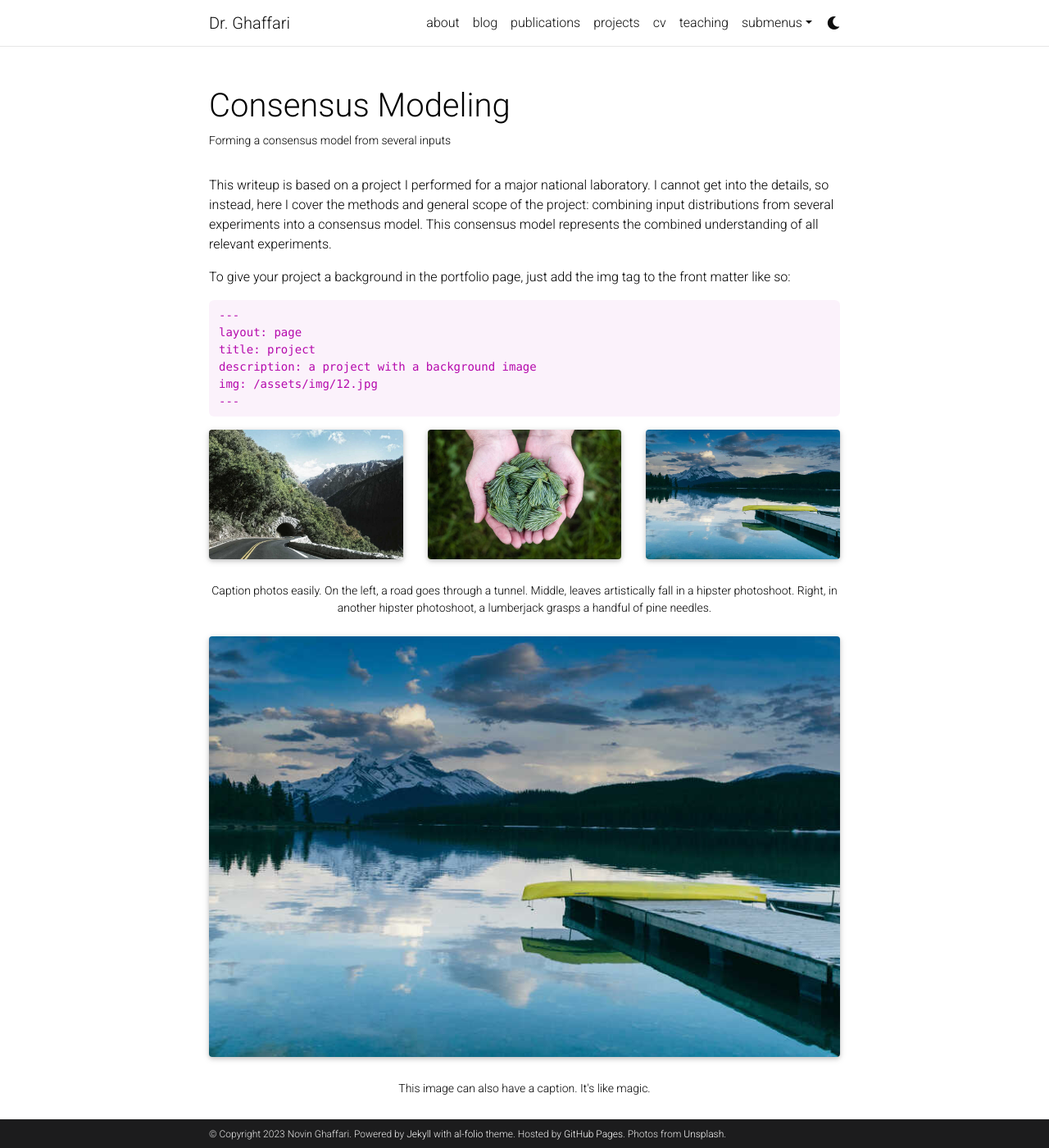
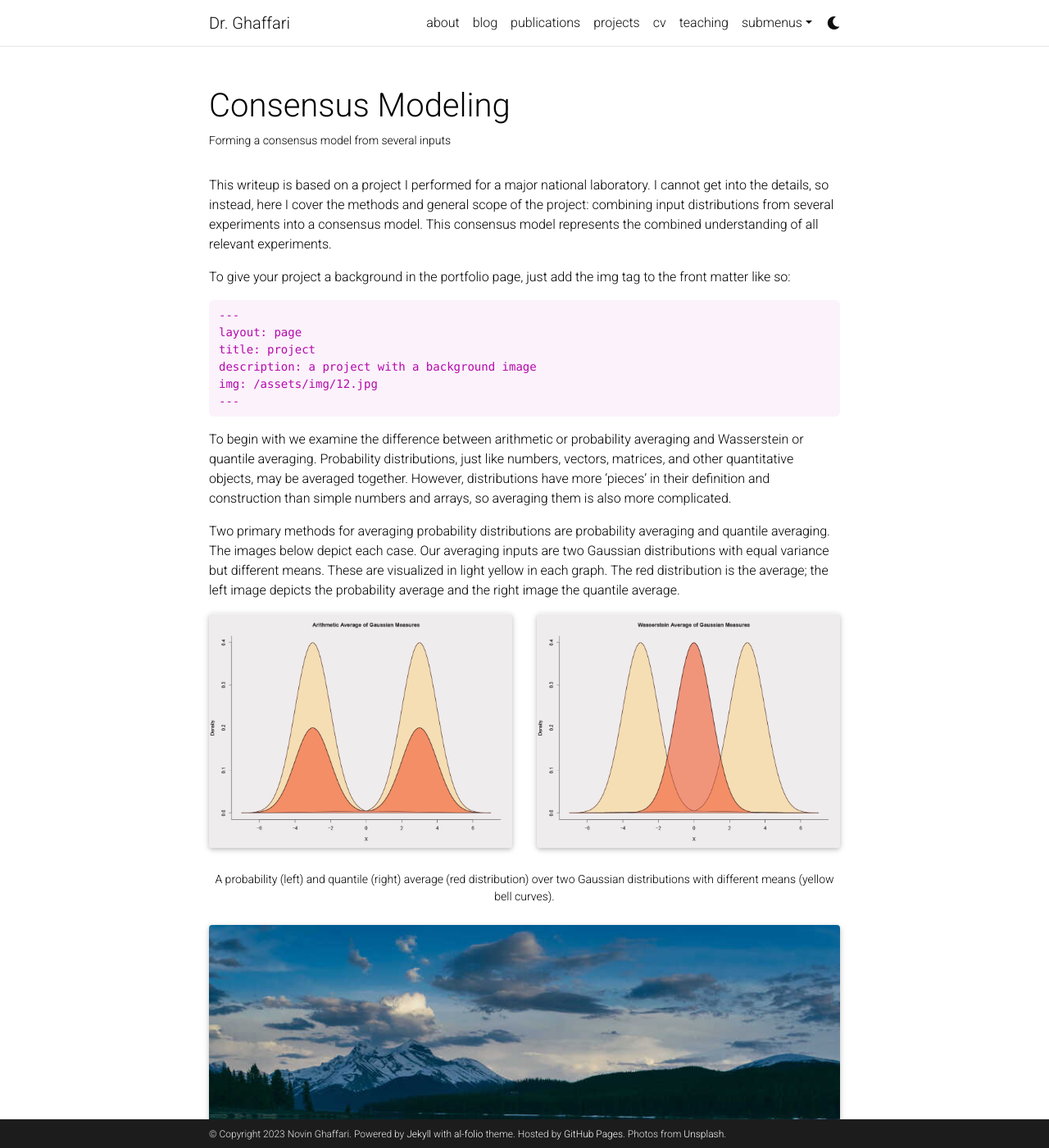
Before and after one commit to nghaffari/nghaffari.github.io, a Jekyll site: the page built from _projects/2_project.md, in a window 1280 px wide and 1400 px high. Shown: the whole window at 82% size. Built offline with Jekyll 4.4.1, drawn with Linux system fonts in a browser that asks for light colours; full-size pictures stand in for the smaller copies a plugin makes; comment, search, counter and statistics services are not loaded; a style sheet for code colours, icons or effects is not loaded.

Commit message:
Update 2_project.md

```diff
--- a/_projects/2_project.md
+++ b/_projects/2_project.md
@@ -18,19 +18,20 @@ To give your project a background in the portfolio page, just add the img tag to
     img: /assets/img/12.jpg
     ---
 
+To begin with we examine the difference between arithmetic or probability averaging and Wasserstein or quantile averaging. Probability distributions, just like numbers, vectors, matrices, and other quantitative objects, may be averaged together. However, distributions have more 'pieces' in their definition and construction than simple numbers and arrays, so averaging them is also more complicated.
+
+Two primary methods for averaging probability distributions are probability averaging and quantile averaging. The images below depict each case. Our averaging inputs are two Gaussian distributions with equal variance but different means. These are visualized in light yellow in each graph. The red distribution is the average; the left image depicts the probability average and the right image the quantile average.
+
 <div class="row">
     <div class="col-sm mt-3 mt-md-0">
-        {% include figure.html path="assets/img/1.jpg" title="example image" class="img-fluid rounded z-depth-1" %}
+        {% include figure.html path="assets/img/AAGauss.jpg" title="arithmetic average of two Gaussians" class="img-fluid rounded z-depth-1" %}
     </div>
     <div class="col-sm mt-3 mt-md-0">
-        {% include figure.html path="assets/img/3.jpg" title="example image" class="img-fluid rounded z-depth-1" %}
-    </div>
-    <div class="col-sm mt-3 mt-md-0">
-        {% include figure.html path="assets/img/5.jpg" title="example image" class="img-fluid rounded z-depth-1" %}
+        {% include figure.html path="assets/img/WAGauss.jpg" title="Wasserstein average of two Gaussian" class="img-fluid rounded z-depth-1" %}
     </div>
 </div>
 <div class="caption">
-    Caption photos easily. On the left, a road goes through a tunnel. Middle, leaves artistically fall in a hipster photoshoot. Right, in another hipster photoshoot, a lumberjack grasps a handful of pine needles.
+    A probability (left) and quantile (right) average (red distribution) over two Gaussian distributions with different means (yellow bell curves).
 </div>
 <div class="row">
     <div class="col-sm mt-3 mt-md-0">
```
